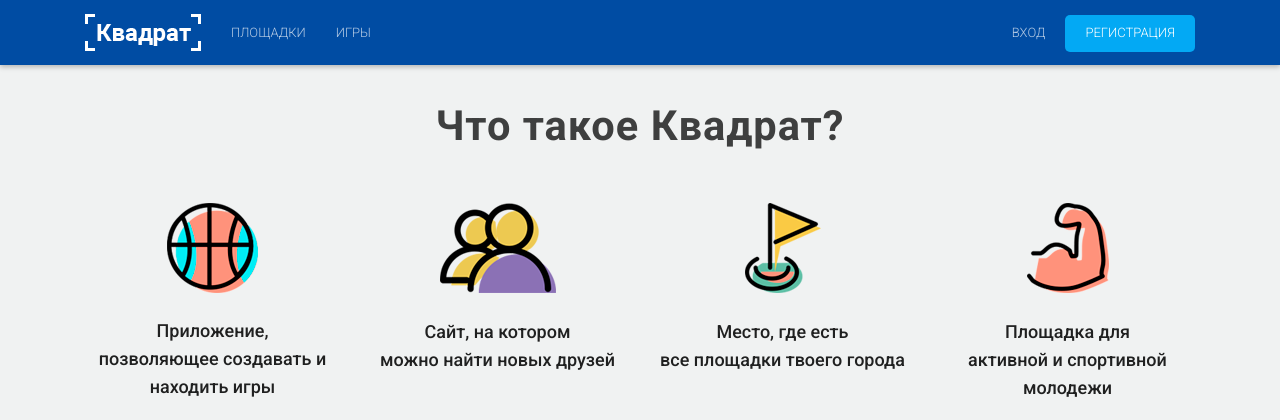
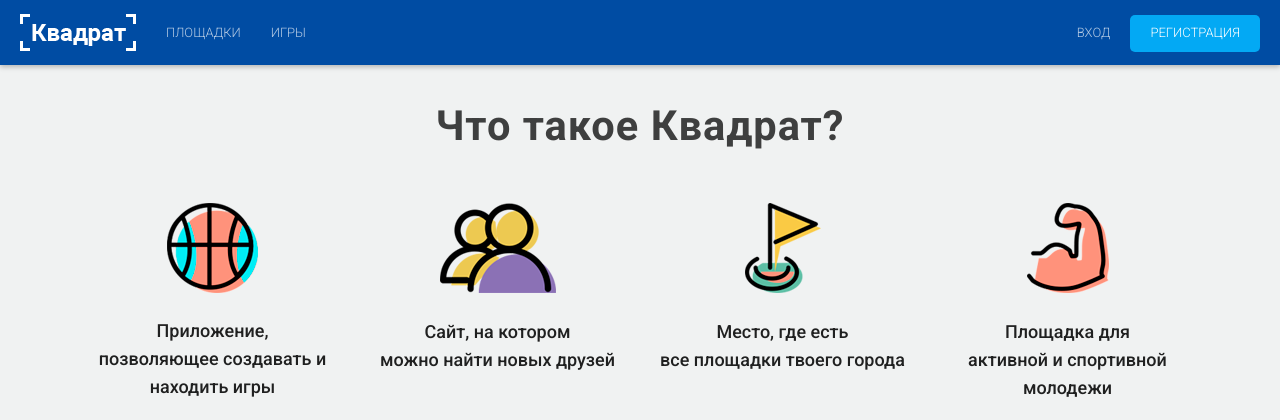
Before and after one commit to PSergey24/square, a PHP site: template views/site/index.php in a window 1280 px wide. Shown: the top 420 px of the page. Run offline with PHP 8.4, Linux system fonts and the light colour scheme; the template is opened without the code that fills it, so the values that code supplies are empty; some libraries are stand-ins or nearby versions.

Commit message:
Changed guest header view

```diff
--- a/views/layouts/header/guest_header.php
+++ b/views/layouts/header/guest_header.php
@@ -6,9 +6,7 @@ use yii\helpers\Url;
 ?>
 
 <div id="menu" class="container-fluid">
-    <div class="row">
-        <div class="container">
-            <div class="col-lg-12 col-md-12 col-sm-12 col-xs-12">
+        <div class="col-lg-12 col-md-12 col-sm-12 col-xs-12 forSmall">
                 <button type="button" class="navbar-toggle" data-toggle="collapse" data-target="#responsive-menu">
                     <span class="icon-bar"></span>
                     <span class="icon-bar"></span>
@@ -42,5 +40,3 @@ use yii\helpers\Url;
                 </div>
             </div>
         </div>
-    </div>
-</div>
```
